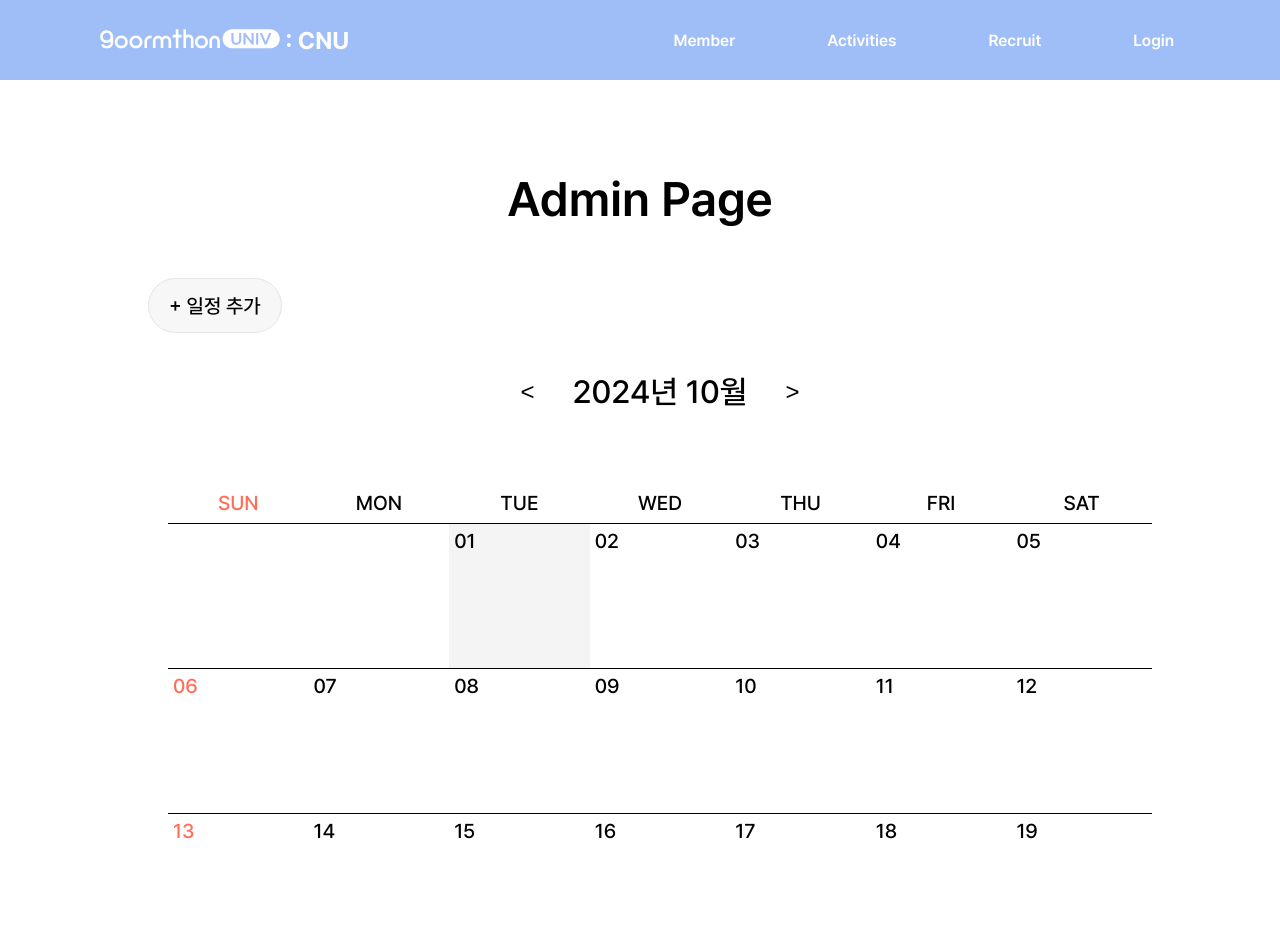
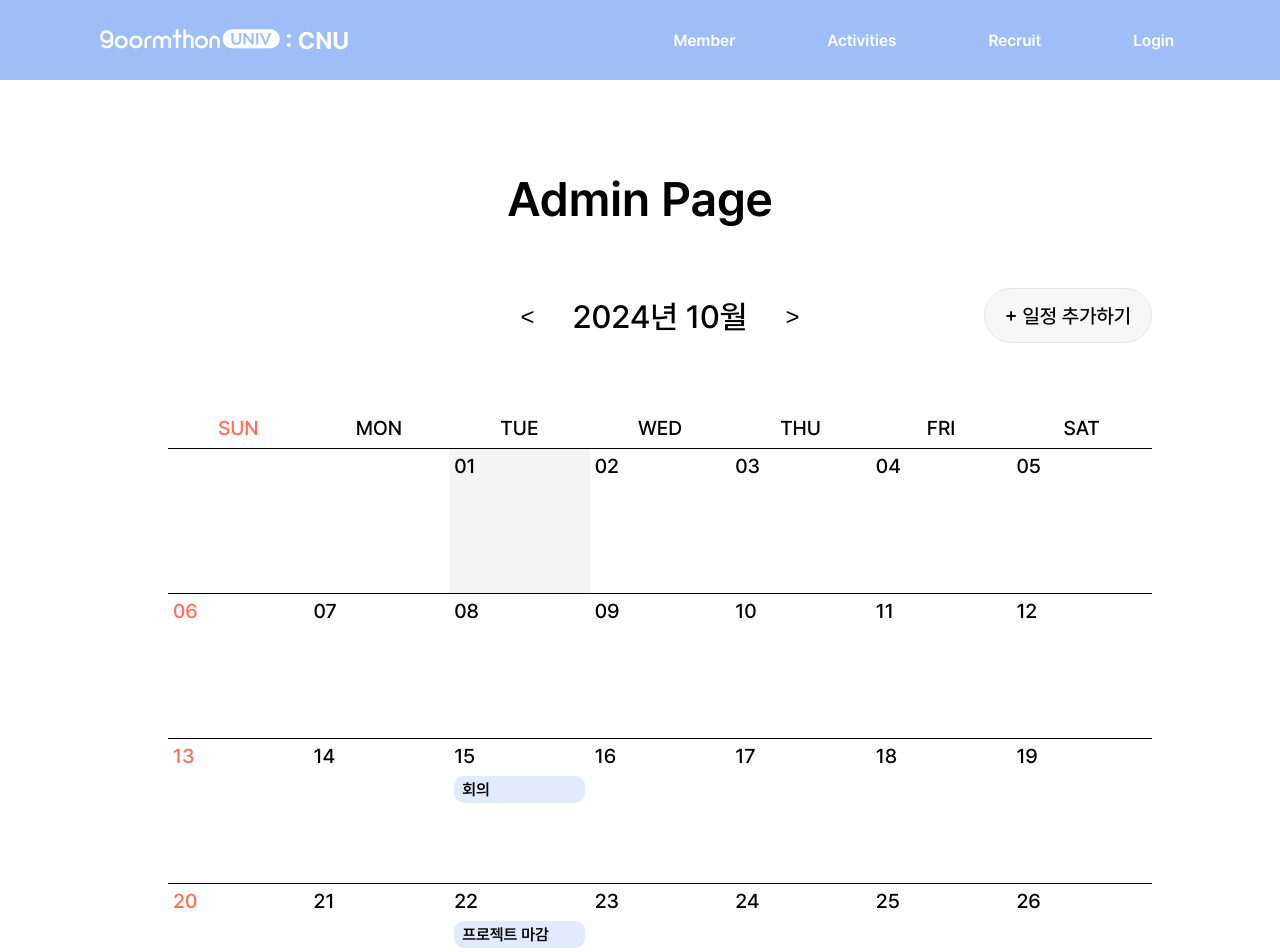
Before and after one commit to 9oormthonUNIV-JNU/B_FE, a React (Vite) app in the folder 9oormthonUNIV_JNU/: page /admin in a window 1280 px wide. Shown: the top 952 px of the page. Built offline with nearby package versions, Linux system fonts and the light colour scheme; the HTML template or start-up script is replaced by a standard one.

Commit message:
feat: CustomCalendar 일정 인덱스 기능 추가

```diff
--- a/9oormthonUNIV_JNU/src/components/admin/molecules/CustomModal.tsx
+++ b/9oormthonUNIV_JNU/src/components/admin/molecules/CustomModal.tsx
@@ -101,6 +101,7 @@ type Schedule = {
 };
 
 type CustomModalProps = {
+  modalType: "일정 추가하기" | "일정 수정하기";
   isOpen: boolean;
   onRequestClose: () => void;
   onSave: () => void;
@@ -113,6 +114,7 @@ type CustomModalProps = {
 };
 
 const CustomModal: React.FC<CustomModalProps> = ({
+  modalType,
   isOpen,
   onRequestClose,
   onSave,
@@ -126,7 +128,7 @@ const CustomModal: React.FC<CustomModalProps> = ({
       overlayClassName="modal-overlay"
     >
       <div className="modal_type">
-        <CustomText textStyle="h2">일정 추가</CustomText>
+        <CustomText textStyle="h2">{modalType}</CustomText>
       </div>
       <div className="modal_form">
         <InputField>
--- a/9oormthonUNIV_JNU/src/components/admin/organisms/AdminCalendar.tsx
+++ b/9oormthonUNIV_JNU/src/components/admin/organisms/AdminCalendar.tsx
@@ -6,13 +6,20 @@ import LabelButton from "../../common/atoms/LabelButton";
 
 const AdminCalendarWrapper = styled.div`
   padding: 20px;
+  position: relative;
 `;
 
-const MonthNavigation = styled.div`
+const AddSchedule = styled.div`
+  position: absolute;
+  top: 0;
+  right: 0;
+  z-index: 1000;
   display: flex;
-  justify-content: space-between;
+  justify-content: flex-end;
   align-items: center;
   margin-bottom: 20px;
+  margin-top: 30px;
+  right: 0px;
 `;
 
 type Schedule = {
@@ -63,19 +70,20 @@ const AdminCalendar = () => {
 
   return (
     <AdminCalendarWrapper>
-      <MonthNavigation>
+      <AddSchedule>
         <LabelButton
-          label="+ 일정 추가"
+          label="+ 일정 추가하기"
           isActive={isButtonActive} // isActive 상태 전달
           onClick={handleOpenModal}
         />
-      </MonthNavigation>
+      </AddSchedule>
 
       {/* CustomCalendar 컴포넌트 사용 */}
       <CustomCalendar />
 
       {/* 일정 추가 모달 */}
       <CustomModal
+        modalType="일정 추가하기"
         isOpen={modalIsOpen}
         onRequestClose={handleCloseModal}
         onSave={handleSave}
--- a/9oormthonUNIV_JNU/src/components/general/molecules/CustomCalendar.tsx
+++ b/9oormthonUNIV_JNU/src/components/general/molecules/CustomCalendar.tsx
@@ -1,6 +1,7 @@
 import { useState } from "react";
 import Calendar, { CalendarProps } from "react-calendar";
 import styled from "styled-components";
+import CustomText from "../../common/atoms/CustomText";
 
 const CalendarWrapper = styled.div`
   display: flex;
@@ -126,9 +127,46 @@ const DateText = styled.div<DateTextProps>`
   `}
 `;
 
+type EventProps = {
+  date: string;
+  title: string;
+};
+
+const EventTextContainer = styled.div`
+  margin: 8px 0px;
+  border-radius: 10px;
+  padding: 4px 8px;
+  align-items: center;
+  display: flex;
+  height: 27px;
+  box-sizing: border-box;
+  background-color: #e1ebfd;
+  justify-content: flex-start;
+  width: 100%;
+  margin-top: 8px;
+
+  * {
+    white-space: nowrap; /* 텍스트를 한 줄로 유지 */
+    overflow: hidden; /* 넘치는 부분 숨기기 */
+    text-overflow: ellipsis; /* 넘치는 부분을 ...로 표시 */
+  }
+`;
+
 const CustomCalendar = () => {
   const [date, setDate] = useState(new Date());
   const [selectedDate, setSelectedDate] = useState<Date | null>(null);
+
+  // 이벤트 데이터 배열
+  const events: EventProps[] = [
+    { date: "2024-10-15", title: "회의" },
+    { date: "2024-10-22", title: "프로젝트 마감" },
+  ];
+
+  // 날짜에 해당하는 이벤트 찾기
+  const findEvent = (tileDate: Date) => {
+    const dateStr = tileDate.toISOString().split("T")[0]; // YYYY-MM-DD 형식
+    return events.find((event) => event.date === dateStr);
+  };
 
   // 월을 이동하는 함수 (이전 달, 다음 달)
   const handlePrevMonth = () => {
@@ -174,7 +212,7 @@ const CustomCalendar = () => {
 
       {/* 달력 */}
       <StyledCalendar
-        onChange={handleDateClick} // 날짜 클릭 핸들러
+        onChange={handleDateClick}
         value={date}
         locale="en-US"
         formatShortWeekday={(locale, date) =>
@@ -184,11 +222,10 @@ const CustomCalendar = () => {
           tileDate.toDateString() === new Date().toDateString()
             ? "react-calendar__tile--today"
             : ""
-        } // 오늘 날짜에만 클래스 추가
-        /* 숫자를 두 자리 형식으로 표시 */
-        tileContent={
-          ({ date: tileDate, view }) =>
-            view === "month" && tileDate.getMonth() === currentMonth ? (
+        }
+        tileContent={({ date: tileDate, view }) =>
+          view === "month" && tileDate.getMonth() === currentMonth ? (
+            <>
               <DateText
                 isSunday={tileDate.getDay() === 0}
                 isSelected={
@@ -202,7 +239,16 @@ const CustomCalendar = () => {
               >
                 {tileDate.getDate().toString().padStart(2, "0")}
               </DateText>
-            ) : null /* 현재 월에 속하지 않는 날짜는 표시하지 않음 */
+              {/* 이벤트가 있으면 해당 타일에 이벤트 제목 표시 */}
+              {findEvent(tileDate) && (
+                <EventTextContainer>
+                  <CustomText textStyle="nav" onClick={() => {}}>
+                    {findEvent(tileDate)?.title} {/* 올바르게 표시 */}
+                  </CustomText>
+                </EventTextContainer>
+              )}
+            </>
+          ) : null
         }
       />
     </CalendarWrapper>
```
